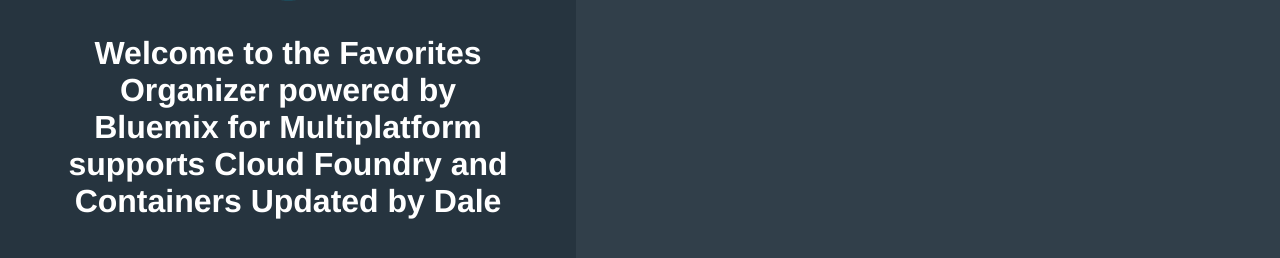
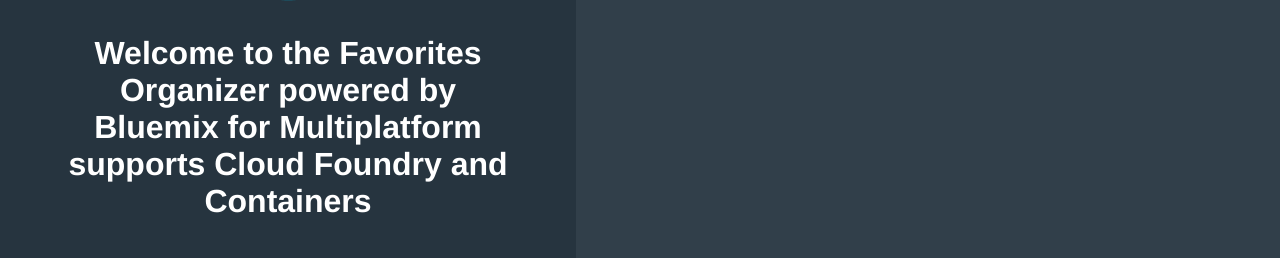
Before and after one commit to dscherme/Multiplatform-1473309056471, a website: page views/index.html in a window 1280 px wide. Shown: the part 254-512 px from the top of the page. Drawn offline with Linux system fonts and the light colour scheme; no server answers; files whose address does not match are found by name.

Commit message:
My latest change

```diff
--- a/views/index.html
+++ b/views/index.html
@@ -11,7 +11,7 @@
 	<div class="leftHalf">
 <img class="newappIcon" src="images/newapp-icon.png">
 				<h1>
-					Welcome to the <span class="blue">Favorites Organizer powered by Bluemix for Multiplatform supports Cloud Foundry and Containers Updated by Dale</span>
+					Welcome to the <span class="blue">Favorites Organizer powered by Bluemix for Multiplatform supports Cloud Foundry and Containers </span>
 				</h1>
 	</div>
 	<div class = "rightHalf">
```
